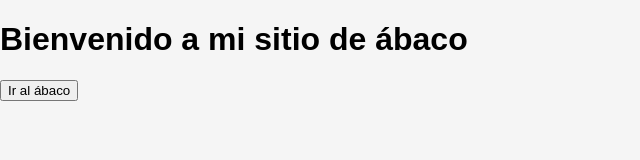
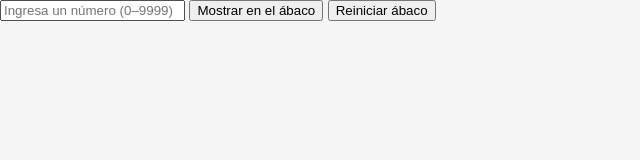
Before and after one commit to RamoneduardoLeonOrtiz/RamoneduardoLeonOrtiz-Herramientas-Digitales-Offline-para-la-escuela-primaria, a plain HTML site: page index.html in a window 1280 px wide. Shown: the whole page, without its empty margins (0-640 px from the left). Drawn offline with Linux system fonts and the light colour scheme.

Commit message:
Update index.html
actualización

```diff
--- a/index.html
+++ b/index.html
@@ -1,20 +1,26 @@
+<!-- abaco/Index.html -->
 <!DOCTYPE html>
 <html lang="es">
 <head>
-  <meta charset="UTF-8">
-  <meta name="viewport" content="width=device-width, initial-scale=1.0">
-  <title>Mi sitio de ábaco</title>
-  <link rel="stylesheet" href="style.css">
+  <meta charset="UTF-8" />
+  <meta name="viewport" content="width=device-width, initial-scale=1.0" />
+  <title>Ábaco Interactivo</title>
+  <link rel="stylesheet" href="style.css" />
 </head>
 <body>
-  <h1>Bienvenido a mi sitio de ábaco</h1>
+  <div id="abaco-container"></div>
 
-  <!-- Botón para ir al ábaco -->
-  <a href="abaco/Index.html">
-    <button>Ir al ábaco</button>
-  </a>
+  <div id="controles">
+    <input
+      type="text"
+      id="valor-input"
+      placeholder="Ingresa un número (0–9999)"
+      maxlength="4"
+    />
+    <button id="btn-mostrar">Mostrar en el ábaco</button>
+    <button id="btn-apagar">Reiniciar ábaco</button>
+  </div>
 
-  <!-- Aquí irá tu abaco interactivo -->
-  <script src="script.js"></script>
+  <script src="abacus.js"></script>
 </body>
 </html>
```
